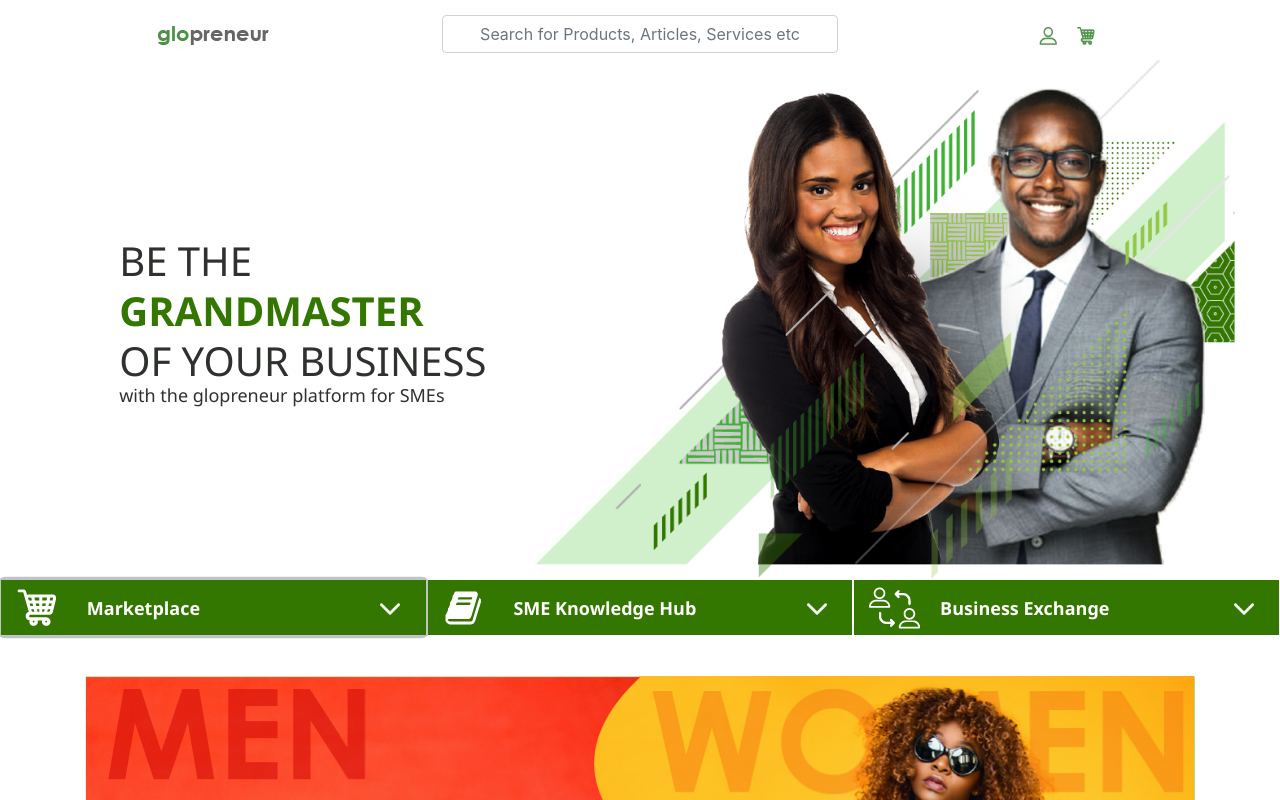
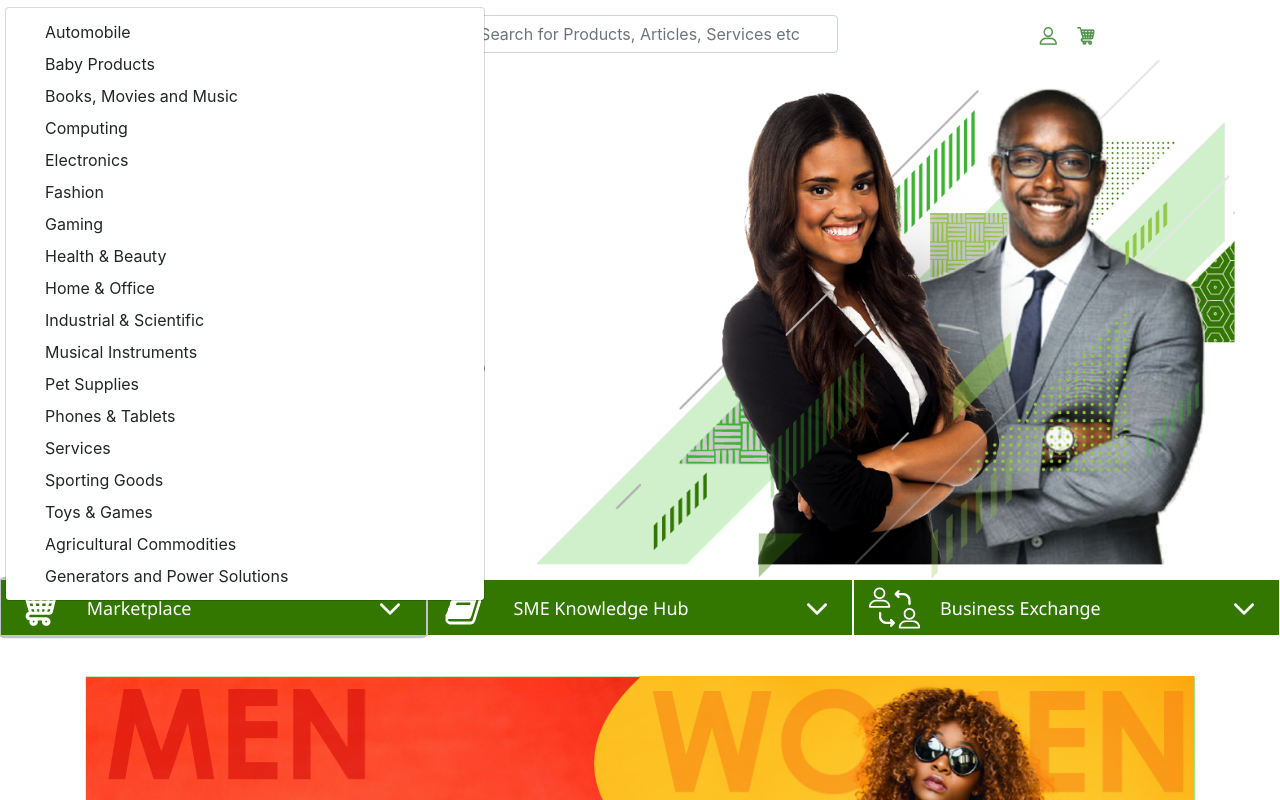
Before and after one commit to andyogaga/glopreneur-demo, a React (Create React App) app: page / in a window 1280 px wide. Both pictures are taken after a click on the button "Marketplace". Shown: the top 800 px of the page. Built offline with nearby package versions, Linux system fonts and the light colour scheme.

Commit message:
Updated the hover and menu size

```diff
--- a/src/components/category/category.js
+++ b/src/components/category/category.js
@@ -10,7 +10,7 @@
           <img src={this.props.img} alt={'Logo'} />
           </Col>
           <Col xs='8'>
-          <h5 style={{color: '#fff', fontWeight: 'bold'}}>{this.props.txt}</h5>
+          <h5 style={{color: '#fff', }}>{this.props.txt}</h5>
           </Col>
           <Col xs='2' style={{justifyContent: 'center', alignItems: 'center'}}>
           <img src={require('../../assets/images/arrow-down-white.png')} alt={'Logo'} style={{ height: 20, width: 20, alignSelf: 'center' }} />
--- a/src/demo1/index.js
+++ b/src/demo1/index.js
@@ -48,36 +48,64 @@
         <Container fluid={true} >
           <Row >
             <Col xs='12' sm='4'  style={{padding: 1}}>
-            <Dropdown isOpen={this.state.dropdownOpen} toggle={this.toggle} style={{ margin: 0, backgroundColor: 'transparent', borderWidth: 0, borderColor: 'transparent', flex: 1, display: 'flex'}} onMouseOver={this.toggle}>
+            <Dropdown isOpen={this.state.dropdownOpen} toggle={this.toggle} style={{ margin: 0, backgroundColor: 'transparent', borderWidth: 0, borderColor: 'transparent', flex: 1, display: 'flex'}} onMouseEnter={this.toggle} onMouseLeave={this.toggle}>
                   <DropdownToggle style={{ backgroundColor: 'transparent', padding: 0, borderWidth: 0, borderColor: 'transparent', flex: 1, display: 'flex'}}>
                   <Category img={require('../assets/images/White Cart icon.png')} txt={'Marketplace'}/>
                   </DropdownToggle>
-                  <DropdownMenu>
+                  <DropdownMenu
+                    modifiers={{
+                      width: {
+                        enabled: true,
+                        order: 890,
+                        fn: (data) => {
+                          return {
+                            ...data,
+                            styles: {
+                              ...data.styles,
+                              overflow: 'auto',
+                              width: window.screen.width*0.6
+                            },
+                          };
+                        },
+                      }
+                    }}
+                  >
+                    <Container >
+                      <Row >
+                        <Col >
                           <DropdownItem >Automobile</DropdownItem>
                           <DropdownItem>Baby Products</DropdownItem>
                           <DropdownItem>Books, Movies and Music</DropdownItem>
                           <DropdownItem>Computing</DropdownItem>
                           <DropdownItem >Electronics</DropdownItem>
                           <DropdownItem>Fashion</DropdownItem>
+                        </Col>
+                        <Col >
                           <DropdownItem>Gaming</DropdownItem>
                           <DropdownItem>Health & Beauty</DropdownItem>
                           <DropdownItem >Home & Office</DropdownItem>
                           <DropdownItem>Industrial & Scientific</DropdownItem>
                           <DropdownItem>Musical Instruments</DropdownItem>
                           <DropdownItem>Pet Supplies</DropdownItem>
+                        </Col>
+                        <Col >
                           <DropdownItem>Phones & Tablets</DropdownItem>
                           <DropdownItem >Services</DropdownItem>
                           <DropdownItem>Sporting Goods</DropdownItem>
                           <DropdownItem>Toys & Games</DropdownItem>
                           <DropdownItem>Agricultural Commodities</DropdownItem>
                           <DropdownItem>Generators and Power Solutions</DropdownItem>
+                        </Col>
+                      </Row>
+                    </Container>
+
                   </DropdownMenu>
                 </Dropdown>
 
             </Col>
             <Col xs='12' sm='4'  style={{padding: 1}}>
 
-            <Dropdown isOpen={this.state.dropdownOpen2} toggle={this.toggle2} style={{backgroundColor: 'transparent', borderWidth: 0, borderColor: 'transparent', flex: 1, display: 'flex'}} onMouseOver={this.toggle2}>
+            <Dropdown isOpen={this.state.dropdownOpen2} toggle={this.toggle2} style={{backgroundColor: 'transparent', borderWidth: 0, borderColor: 'transparent', flex: 1, display: 'flex'}} onMouseEnter={this.toggle2} onMouseLeave={this.toggle2}>
                   <DropdownToggle style={{backgroundColor: 'transparent', borderWidth: 0, borderColor: 'transparent', flex: 1, display: 'flex', padding: 0}}>
                     <Category img={require('../assets/images/Knowledge Hub icon.png')} txt={'SME Knowledge Hub'}/>
                   </DropdownToggle>
@@ -89,7 +117,7 @@
                 </Dropdown>
             </Col>
             <Col xs='12' sm='4' style={{padding: 1}}>
-            <Dropdown isOpen={this.state.dropdownOpen3} toggle={this.toggle3} style={{backgroundColor: 'transparent', borderWidth: 0, borderColor: 'transparent', flex: 1, display: 'flex'}} onMouseOver={this.toggle3}>
+            <Dropdown isOpen={this.state.dropdownOpen3} toggle={this.toggle3} style={{backgroundColor: 'transparent', borderWidth: 0, borderColor: 'transparent', flex: 1, display: 'flex'}} onMouseEnter={this.toggle3} onMouseLeave={this.toggle3}>
                   <DropdownToggle style={{backgroundColor: 'transparent', borderWidth: 0, borderColor: 'transparent', flex: 1, display: 'flex', padding: 0}}>
                     <Category img={require('../assets/images/Biz Xchange Icon.png')} txt={'Business Exchange'}/>
                   </DropdownToggle>
```
Lines whose indentation alone changed are shown as unchanged.
